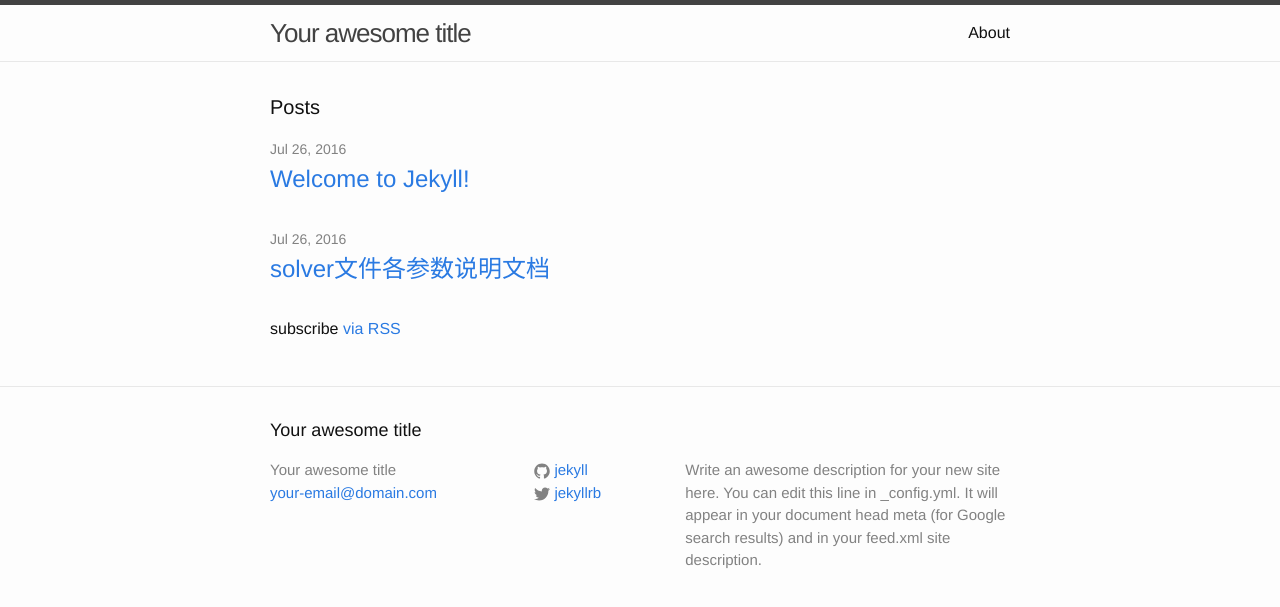
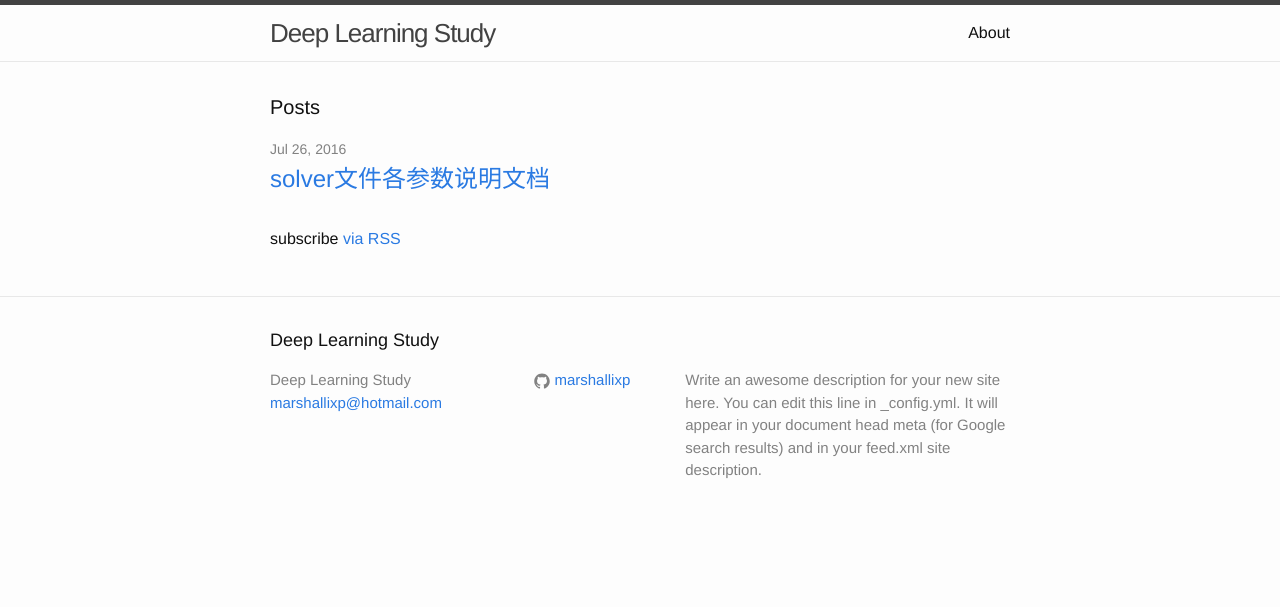
Before and after one commit to marshallixp/marshallixp.github.io, a Jekyll site: the page built from index.html, in a window 1280 px wide. Shown: the top 607 px of the page. Built offline with Jekyll 4.4.1, drawn with Linux system fonts in a browser that asks for light colours.

Commit message:
first commit

```diff
--- a/_config.yml
+++ b/_config.yml
@@ -1,14 +1,14 @@
 # Site settings
-title: Your awesome title
-email: your-email@domain.com
+title: Deep Learning Study
+email: marshallixp@hotmail.com
 description: > # this means to ignore newlines until "baseurl:"
   Write an awesome description for your new site here. You can edit this
   line in _config.yml. It will appear in your document head meta (for
   Google search results) and in your feed.xml site description.
 baseurl: "" # the subpath of your site, e.g. /blog/
 url: "http://yourdomain.com" # the base hostname & protocol for your site
-twitter_username: jekyllrb
-github_username:  jekyll
+# twitter_username: jekyllrb
+github_username:  marshallixp
 
 # Build settings
 markdown: kramdown
```
Also changed, not shown: _posts/2016-07-26-welcome-to-jekyll.markdown (deleted, +0 -25 lines), 7 other files.
